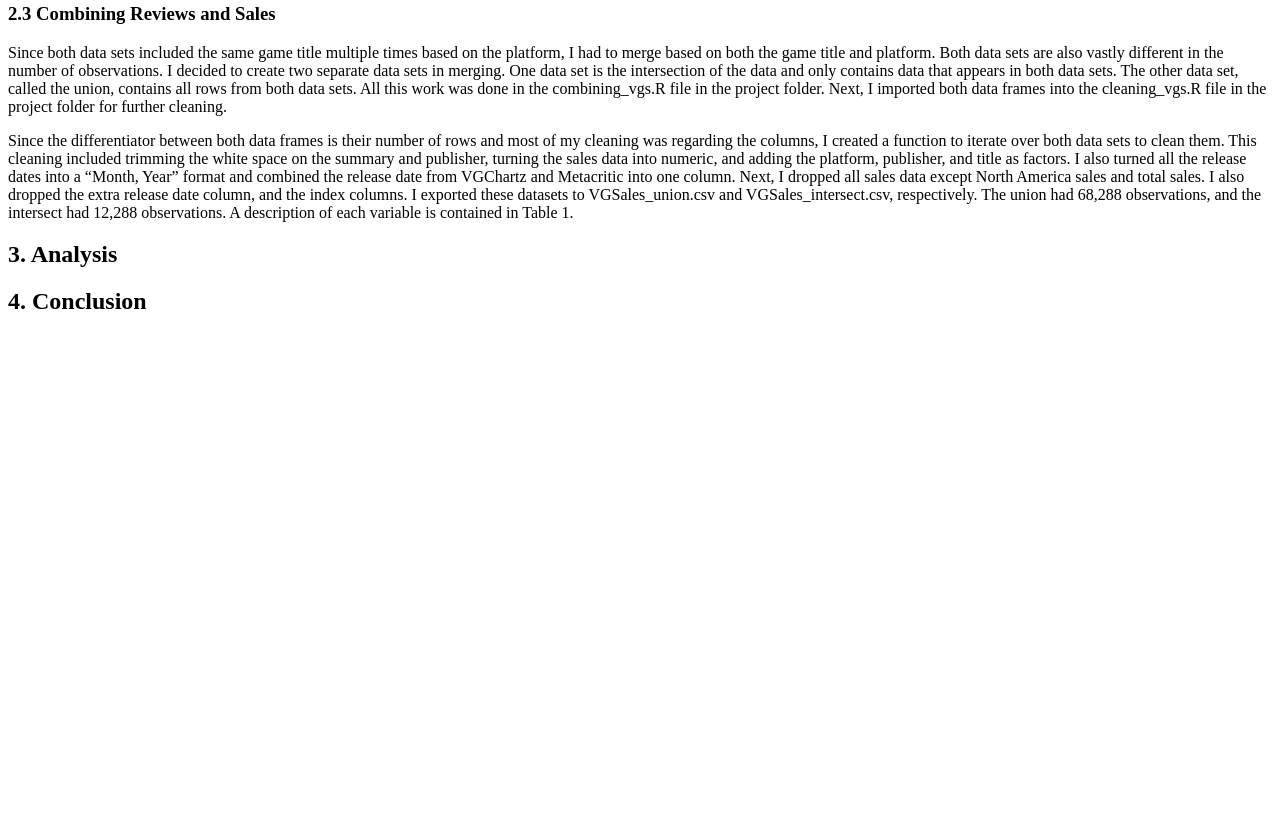
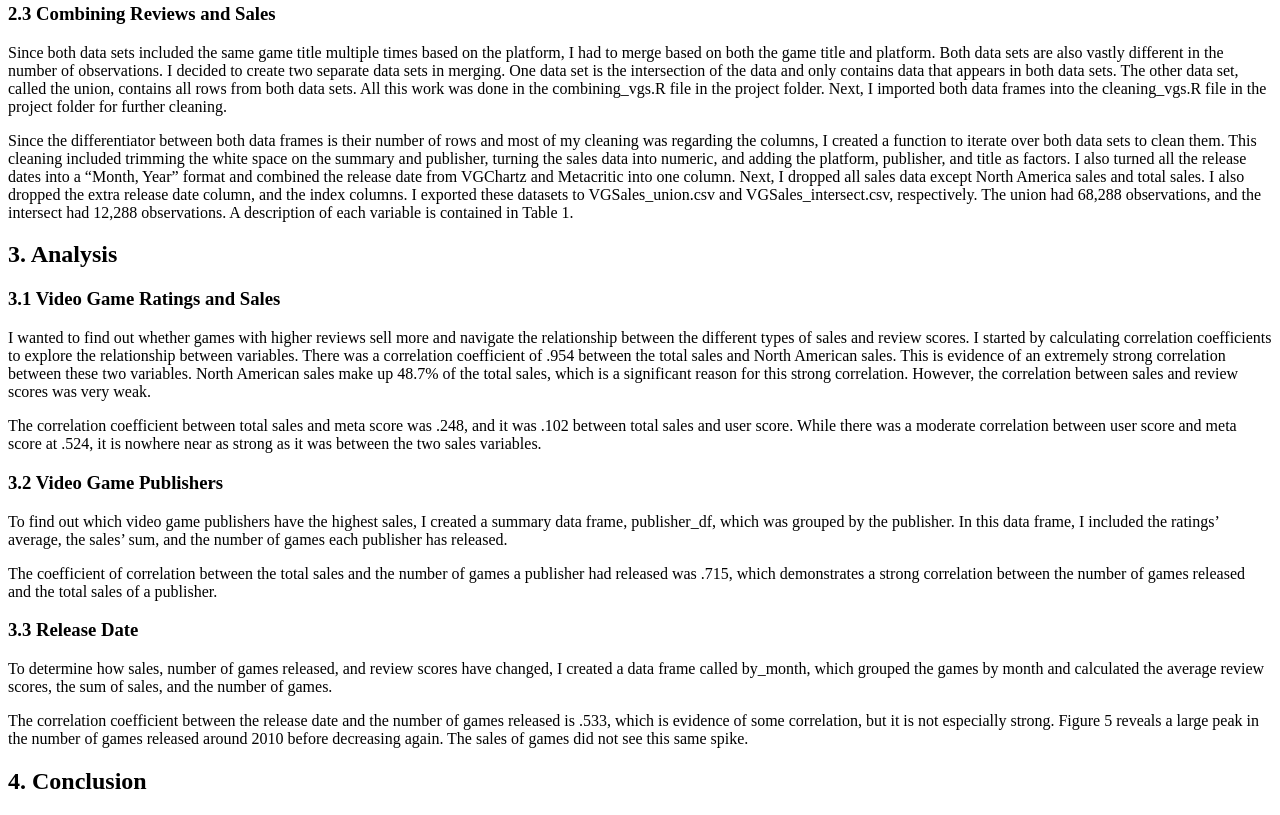
Before and after one commit to domflan/3300-module7, a plain HTML site: page index.html in a window 1280 px wide. Shown: the part 829-1644 px from the top of the page. Before the commit the page ends 1164 px from the top, so only its background shows below. Drawn offline with Linux system fonts and the light colour scheme.

Commit message:
Update index.html

```diff
--- a/index.html
+++ b/index.html
@@ -112,6 +112,43 @@
         <section id="analysis">
             <h2>3. Analysis</h2>
 
+            <h3>3.1 Video Game Ratings and Sales</h3>
+            <p>
+                I wanted to find out whether games with higher reviews sell more and navigate the relationship
+                between the different types of sales and review scores. I started by calculating correlation coefficients
+                to explore the relationship between variables. There was a correlation coefficient of .954 between the
+                total sales and North American sales. This is evidence of an extremely strong correlation between these
+                two variables. North American sales make up 48.7% of the total sales, which is a significant reason for
+                this strong correlation. However, the correlation between sales and review scores was very weak.
+            </p>
+            <p>
+                The correlation coefficient between total sales and meta score was .248, and it was .102 between total sales
+                and user score. While there was a moderate correlation between user score and meta score at .524, it is
+                nowhere near as strong as it was between the two sales variables.
+            </p>
+            <h3>3.2 Video Game Publishers</h3>
+            <p>
+                To find out which video game publishers have the highest sales, I created a summary data frame,
+                publisher_df, which was grouped by the publisher. In this data frame, I included the ratings’ average, the
+                sales’ sum, and the number of games each publisher has released.
+            </p>
+            <p>
+                The coefficient of correlation between the total sales and the number of games a publisher had released
+                was .715, which demonstrates a strong correlation between the number of games released and the total
+                sales of a publisher.
+            </p>
+            <h3>3.3 Release Date</h3>
+            <p>
+                To determine how sales, number of games released, and review scores have changed, I created a data
+                frame called by_month, which grouped the games by month and calculated the average review scores,
+                the sum of sales, and the number of games.
+            </p>
+            <p>
+                The correlation coefficient between the release date and the number of games released is .533, which is
+                evidence of some correlation, but it is not especially strong. Figure 5 reveals a large peak in the number
+                of games released around 2010 before decreasing again. The sales of games did not see this same spike.
+            </p>
+
         </section>
 
         <section id="conclusion">
```
